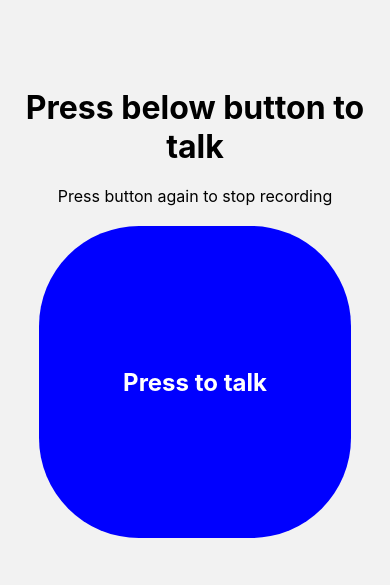
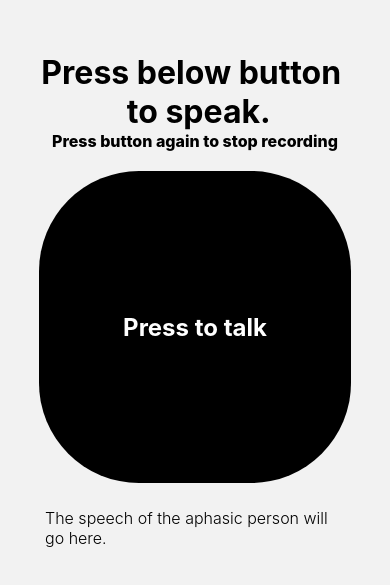
Before and after one commit to pahancha/speechPAL-react-native, a React Native app: screen / in a window 390 px wide. Shown: the part 109-694 px from the top of the page. Built offline with nearby package versions, Linux system fonts and the light colour scheme.

Commit message:
minor UI changes in the audio recordings screen

```diff
--- a/App.js
+++ b/App.js
@@ -3,12 +3,14 @@ import { StyleSheet, Text, View } from 'react-native';
 import { TouchableOpacity } from 'react-native';
 import BigAudioButton from './src/components/BigAudioButton';
 import AudioRecordingScreen from './src/screens/AudioRecordingScreen';
+import AudioScreenAni from './src/screens/AudioScreenAni';
 
 
 export default function App() {
   return (
     <View style={styles.container}>
     <AudioRecordingScreen/>
+    {/* <AudioScreenAni /> */}
     </View>
   );
 }
--- a/src/components/BigAudioButton.js
+++ b/src/components/BigAudioButton.js
@@ -11,9 +11,12 @@ const BigAudioButton = ({ onPress }) => {
 
   const screenWidth = Dimensions.get('window').width;
   const buttonSize = screenWidth * 0.8;
+  const buttonColor = isRecording ? '#404040' : '#000000';
+//   const buttonColor = isRecording ? '#115931' : '#000000';
+
 
   return (
-    <TouchableOpacity style={[styles.button, { width: buttonSize, height: buttonSize }]} onPress={handlePress}>
+    <TouchableOpacity style={[styles.button, { width: buttonSize, height: buttonSize, backgroundColor: buttonColor }]} onPress={handlePress}>
       <Text style={styles.title}>
         {isRecording ? 'Press to stop recording' : 'Press to talk'}
       </Text>
@@ -23,7 +26,6 @@ const BigAudioButton = ({ onPress }) => {
 
 const styles = StyleSheet.create({
   button: {
-    backgroundColor: 'blue',
     borderRadius: 100,
     alignItems: 'center',
     justifyContent: 'center',
@@ -32,6 +34,8 @@ const styles = StyleSheet.create({
     fontSize: 24,
     fontWeight: 'bold',
     color: 'white',
+    padding: 50,
+    textAlign: 'center'
   },
 });
 
--- a/src/screens/AudioRecordingScreen.js
+++ b/src/screens/AudioRecordingScreen.js
@@ -10,11 +10,22 @@ const AudioRecordingScreen = () => {
   };
 
   return (
+
     <View style={styles.container}>
-      <Text style={styles.largeTitle}>Press below button to talk</Text>
+      <Text style={styles.largeTitle}>Press below button {'\n'} to speak.</Text>
+
         <Text style={styles.smallTitle}>Press button again to stop recording</Text>
-      <BigAudioButton title={isRecording ? 'STOP' : 'START'} onPress={handlePress} />
+
+        <BigAudioButton title={isRecording ? 'STOP' : 'START'} onPress={handlePress} />
+
+        <View style={styles.speech_text_area}>
+            <Text style={styles.speech_text}>The speech of the aphasic person will go here.</Text>
+        </View>
+
+
+
     </View>
+
   );
 };
 
@@ -30,13 +41,23 @@ const styles = StyleSheet.create({
   largeTitle: {
     fontSize: 32,
     fontWeight: 'bold',
-    marginBottom: 20,
-    textAlign: 'center'
+    textAlign: 'center',
+    paddingLeft: 15,
+    paddingRight: 15,
+    // marginVertical: 50,
   },
   smallTitle: {
     fontSize: 16,
     marginBottom: 20,
+    fontWeight: '800'
   },
+  speech_text: {
+    fontSize: 16,
+    fontWeight: '300'
+  },
+  speech_text_area : {
+    padding: 25
+  }
 });
 
 export default AudioRecordingScreen;
--- /dev/null
+++ b/src/screens/AudioScreenAni.js
@@ -0,0 +1,71 @@
+import React, { useState } from 'react';
+import { View, StyleSheet, Animated } from 'react-native';
+import BigAudioButton from '../components/BigAudioButton';
+
+const RecordingScreen = () => {
+  const [isRecording, setIsRecording] = useState(false);
+
+  const handlePress = () => {
+    setIsRecording((prevIsRecording) => !prevIsRecording);
+  };
+
+  const soundWaveScale = new Animated.Value(1);
+  const soundWaveOpacity = new Animated.Value(1);
+
+  const startSoundWaveAnimation = () => {
+    Animated.loop(
+      Animated.parallel([
+        Animated.timing(soundWaveScale, {
+          toValue: 3,
+          duration: 1500,
+          useNativeDriver: true,
+        }),
+        Animated.timing(soundWaveOpacity, {
+          toValue: 0,
+          duration: 1500,
+          useNativeDriver: true,
+        }),
+      ]),
+    ).start();
+  };
+
+  const stopSoundWaveAnimation = () => {
+    Animated.timing(soundWaveScale).stop();
+    soundWaveScale.setValue(1);
+    Animated.timing(soundWaveOpacity).stop();
+    soundWaveOpacity.setValue(1);
+  };
+
+  const soundWaveStyle = {
+    transform: [{ scale: soundWaveScale }],
+    opacity: soundWaveOpacity,
+  };
+
+  return (
+    <View style={styles.container}>
+      <BigAudioButton onPress={handlePress} isRecording={isRecording} />
+      {isRecording && (
+        <Animated.View style={[styles.soundWave, soundWaveStyle]} />
+      )}
+    </View>
+  );
+};
+
+const styles = StyleSheet.create({
+  container: {
+    flex: 1,
+    alignItems: 'center',
+    justifyContent: 'center',
+    backgroundColor: '#FFFFFF',
+  },
+  soundWave: {
+    position: 'absolute',
+    bottom: '30%',
+    width: '100%',
+    height: 120,
+    borderRadius: 60,
+    backgroundColor: 'rgba(0, 0, 0, 0.1)',
+  },
+});
+
+export default RecordingScreen;
```
